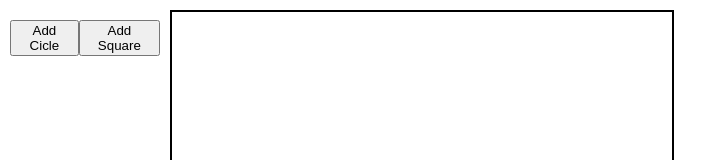
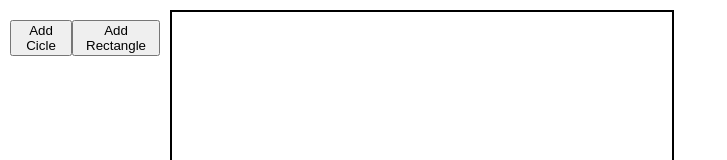
Before and after one commit to SlowGen/screentest, a React (Create React App) app: page / in a window 1280 px wide. Shown: the top 160 px of the page, without its empty margins (0-727 px from the left). Built offline with nearby package versions, Linux system fonts and the light colour scheme.

Commit message:
Feat: adding props

```diff
--- a/src/components/AddCircleButton.js
+++ b/src/components/AddCircleButton.js
@@ -1,12 +1,12 @@
 import React from "react";
 import '../css/style.css';
 
-import Shapes from "../models/Shapes";
 
-const AddCircleButton = (addCircle) => {
+const AddCircleButton = (props) => {
+    const {shapes} = props;
     return (
         <div className="add-circle-button">
-            <button className='circle-button' onClick={addCircle}>Add Cicle</button>
+            <button className='circle-button' onClick={() => shapes.addCircle()}>Add Cicle</button>
         </div>
     )
 }
--- /dev/null
+++ b/src/components/AddRectangleButton.js
@@ -0,0 +1,15 @@
+import React from "react";
+import '../css/style.css';
+
+const AddRectangleButton = (props) => {
+    const {shapes} = props;
+    return (
+        <div className="add-square-button">
+            <button className='square-button' onClick={() => shapes.addRectangle()}>
+                Add Rectangle
+            </button>
+        </div>
+    )
+}
+
+export default AddRectangleButton;
--- a/src/components/AddSquareButton.js
+++ /dev/null
@@ -1,14 +0,0 @@
-import React from "react";
-import '../css/style.css';
-
-const AddSquareButton = (addSquare) => {
-    return (
-        <div className="add-square-button">
-            <button className='square-button' onClick={addSquare}>
-                Add Square
-            </button>
-        </div>
-    )
-}
-
-export default AddSquareButton;
--- a/src/components/ButtonArea.js
+++ b/src/components/ButtonArea.js
@@ -1,6 +1,6 @@
 import React from 'react'
 import AddCircleButton from './AddCircleButton'
-import AddSquareButton from './AddSquareButton'
+import AddRectangleButton from './AddRectangleButton'
 
 import '../css/style.css';
 
@@ -9,7 +9,7 @@ const ButtonArea = (props) => {
     return(
         <div className="button-area">
             <AddCircleButton addCircle={shapes.addCircle} />
-            <AddSquareButton addSquare={shapes.addSquare} />
+            <AddRectangleButton addSquare={shapes.addSquare} />
         </div>
     )
 }
--- a/src/components/Canvas.js
+++ b/src/components/Canvas.js
@@ -28,7 +28,7 @@ const Canvas = props => {
 
 
 
-    return <canvas ref={canvasRef} {...props} />
+    return <canvas ref={canvasRef} height={500} width={500} {...props} />
 }
 
 export default Canvas
```
